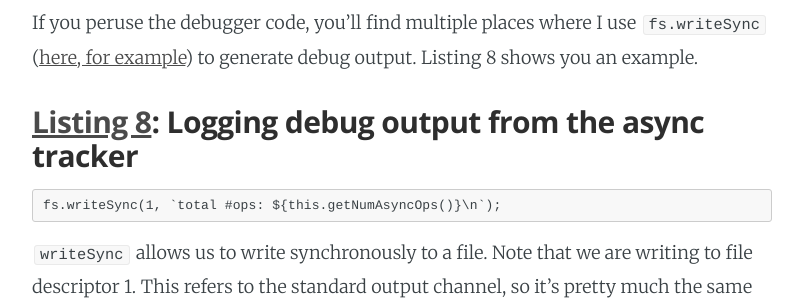
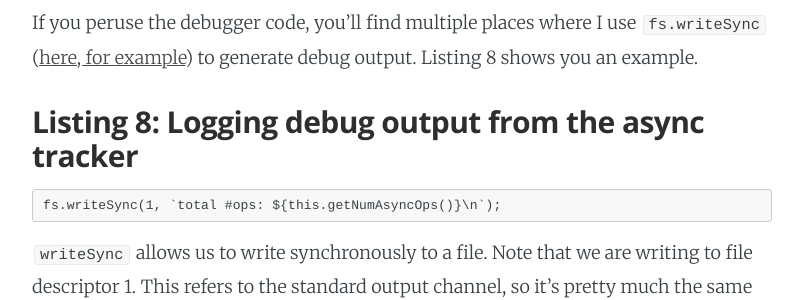
Before and after one commit to ashleydavis/the-data-wrangler-blog, a Jekyll site: the page built from _posts/2020-04-20-debugging-async-operations-in-node-js.md, in a window 1280 px wide and 900 px high, scrolled down 12999 px. Shown: the part 159-459 px from the top of the window, without its empty margins (108-911 px from the left). Built offline with Jekyll 4.4.1, drawn with Linux system fonts in a browser that asks for light colours; comment, search, counter and statistics services are not loaded; some of the changed lines change nothing that is shown.

Commit message:
Fixed a link.

````diff
--- a/_posts/2020-04-20-debugging-async-operations-in-node-js.md
+++ b/_posts/2020-04-20-debugging-async-operations-in-node-js.md
@@ -357,7 +357,7 @@ This function itself is asynchronous (difficulty no. 1), and we should not invok
 
 If you peruse the debugger code, you’ll find multiple places where I use `fs.writeSync` ([here, for example](https://github.com/ashleydavis/debugging-async-operations-in-nodejs/blob/8deb9caff48bcfc82cab59f17b7f37ba60d548db/lib/async-debugger.js#L101)) to generate debug output. Listing 8 shows you an example.
 
-### [Listing 8](https://github.com/ashleydavis/debugging-async-operations-in-nodejs/blob/8deb9caff48bcfc82cab59f17b7f37ba60d548db/lib/async-debugger.js#L9): Logging debug output from the async tracker
+### Listing 8: Logging debug output from the async tracker
 
 ```javascript
 fs.writeSync(1, `total #ops: ${this.getNumAsyncOps()}\n`);
````
